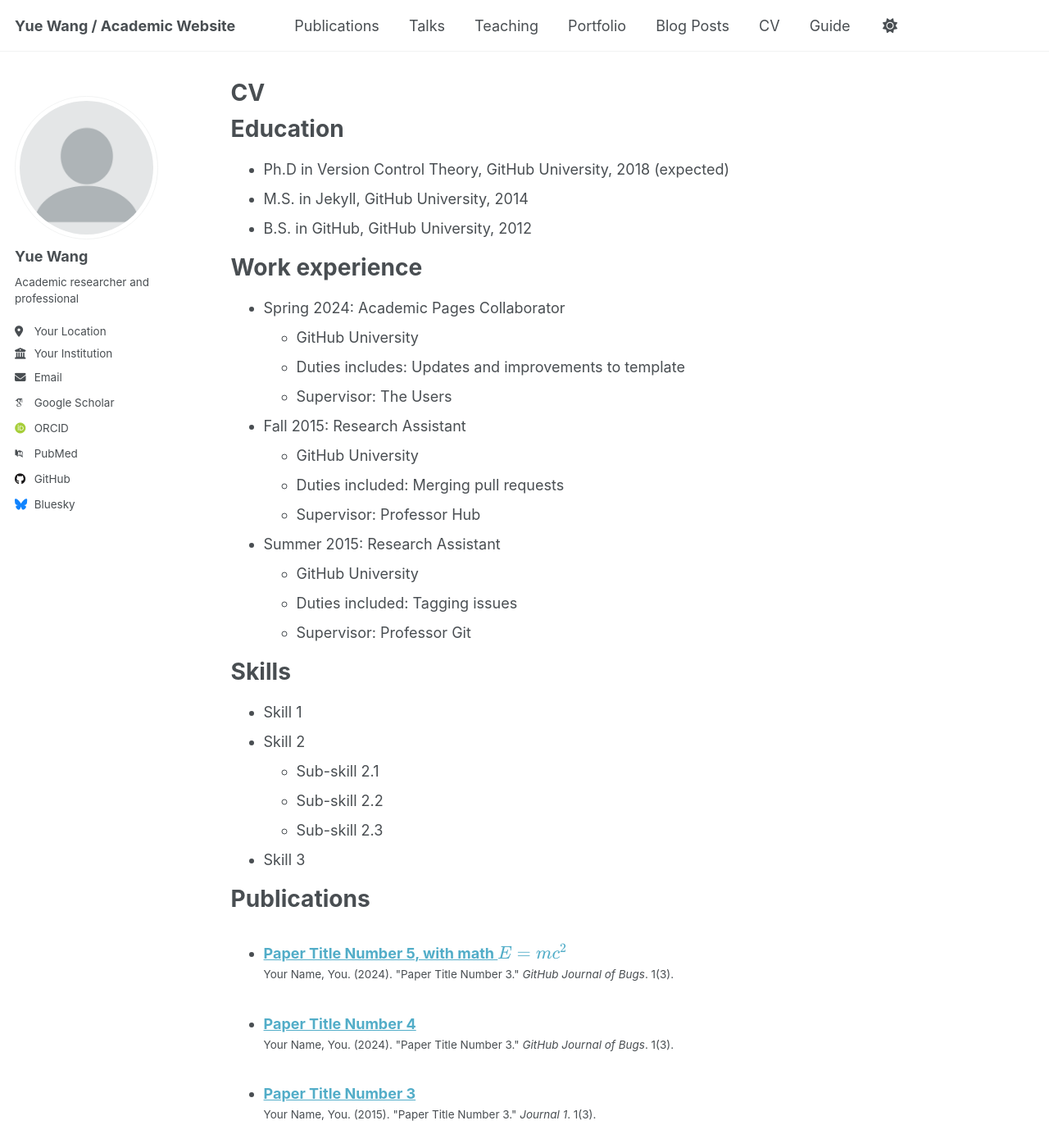
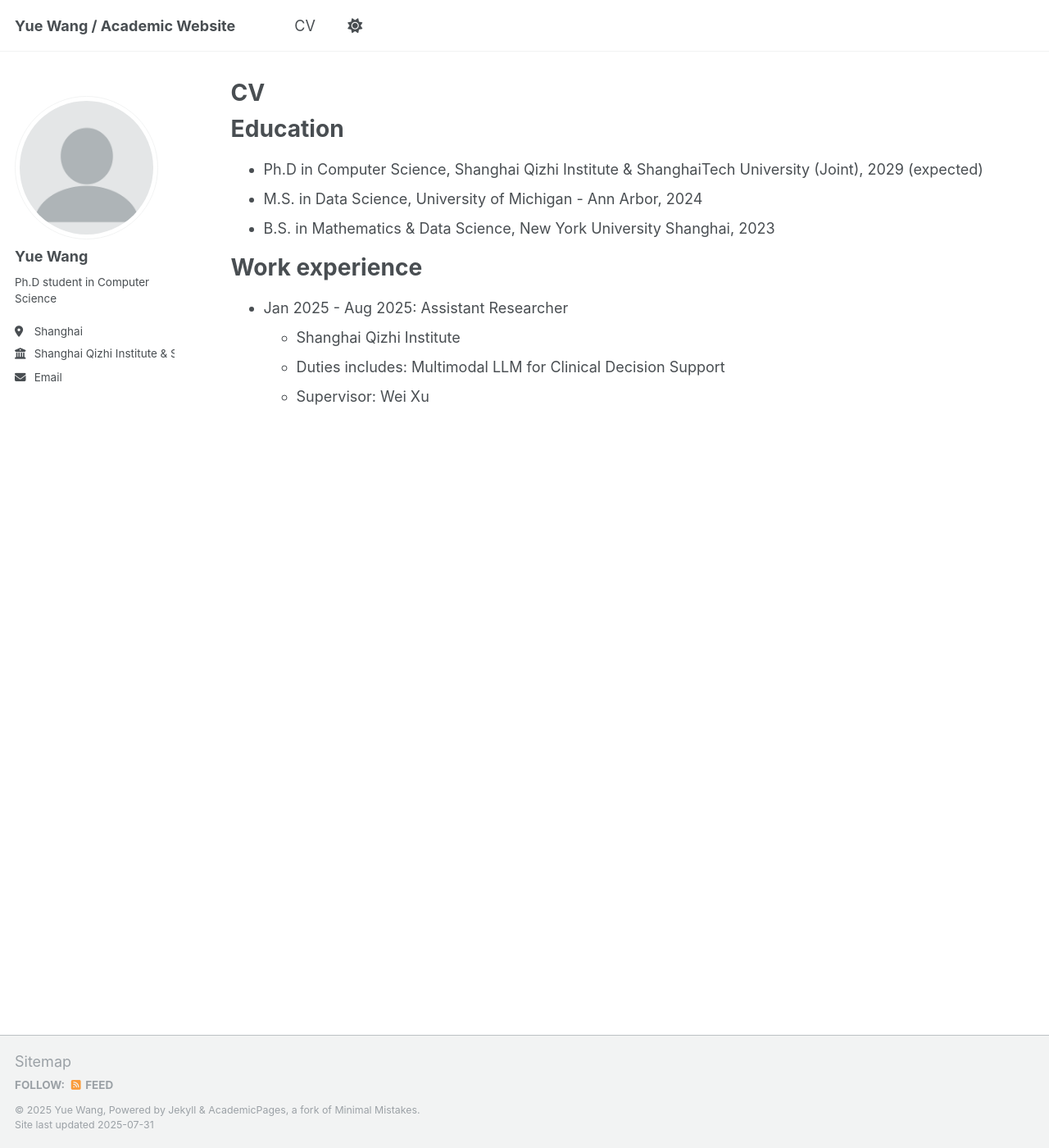
Before and after one commit to lilyyuewang/yuewang.github.io, a Jekyll site: the page built from _pages/cv.md, in a window 1280 px wide and 1400 px high. Shown: the whole window at 82% size. Built offline with Jekyll 4.4.1, drawn with Linux system fonts in a browser that asks for light colours; some web fonts are replaced; a script that is not in the unit is left out; some of the changed text lies outside the part shown.

```diff
--- a/_config.yml
+++ b/_config.yml
@@ -25,21 +25,21 @@ author:
   avatar           : "profile.png"
   name             : "Yue Wang"
   pronouns         : # example: "she/her"
-  bio              : "Academic researcher and professional"
-  location         : "Your Location"
-  employer         : "Your Institution"
+  bio              : "Ph.D student in Computer Science"
+  location         : "Shanghai"
+  employer         : "Shanghai Qizhi Institute & ShanghaiTech University"
   uri              : # URL
-  email            : "your.email@example.com"
+  email            : "lilyyue@umich.edu"
 
   # Academic websites
   academia         : # URL
   arxiv            : # URL - Update with the correct link to your profile
-  googlescholar    : "https://scholar.google.com/citations?user=PS_CX0AAAAAJ"
+  googlescholar    : # URL
   inspire-hep      : # URL
   impactstory      : # URL
-  orcid            : "http://orcid.org/yourorcidurl"
+  orcid            : # URL
   semantic         : # URL
-  pubmed           : "https://www.ncbi.nlm.nih.gov/pubmed/?term=john+snow"
+  pubmed           : # URL
   researchgate     : # URL
   scopus           : # URL
 
@@ -47,13 +47,13 @@ author:
   bitbucket        : # Username - Update with your username on the site
   codepen          : # Username
   dribbble         : # Username
-  github           : "lilyyuewang"
+  github           : # Username
   kaggle           : # Username
   stackoverflow    : # User number or user number and name (i.e., use "1" or "1/jeff-atwood")
 
   # Social media
   artstation       : # Username
-  bluesky          : "bsky.app" # Replace this with you Bluesky username
+  bluesky          : # Username
   facebook         : # Username
   flickr           : # Username
   foursquare       : # Username
--- a/_pages/cv.md
+++ b/_pages/cv.md
@@ -11,37 +11,27 @@ redirect_from:
 
 Education
 ======
-* Ph.D in Version Control Theory, GitHub University, 2018 (expected)
-* M.S. in Jekyll, GitHub University, 2014
-* B.S. in GitHub, GitHub University, 2012
+* Ph.D in Computer Science, Shanghai Qizhi Institute & ShanghaiTech University (Joint), 2029 (expected)
+* M.S. in Data Science, University of Michigan - Ann Arbor, 2024
+* B.S. in Mathematics & Data Science, New York University Shanghai, 2023
 
 Work experience
 ======
-* Spring 2024: Academic Pages Collaborator
-  * GitHub University
-  * Duties includes: Updates and improvements to template
-  * Supervisor: The Users
+* Jan 2025 - Aug 2025: Assistant Researcher
+  * Shanghai Qizhi Institute
+  * Duties includes: Multimodal LLM for Clinical Decision Support
+  * Supervisor: Wei Xu
 
-* Fall 2015: Research Assistant
-  * GitHub University
-  * Duties included: Merging pull requests
-  * Supervisor: Professor Hub
-
-* Summer 2015: Research Assistant
-  * GitHub University
-  * Duties included: Tagging issues
-  * Supervisor: Professor Git
-
-Skills
+<!-- Skills
 ======
 * Skill 1
 * Skill 2
   * Sub-skill 2.1
   * Sub-skill 2.2
   * Sub-skill 2.3
-* Skill 3
+* Skill 3 -->
 
-Publications
+<!-- Publications
 ======
   <ul>{% for post in site.publications reversed %}
     {% include archive-single-cv.html %}
@@ -61,4 +51,4 @@ Teaching
 
 Service and leadership
 ======
-* Currently signed in to 43 different slack teams
+* Currently signed in to 43 different slack teams -->
```
Also changed, not shown: _data/navigation.yml (+12 -12 lines), _pages/about.md (+5 -15 lines), website-preview.html (deleted, +0 -248 lines).
